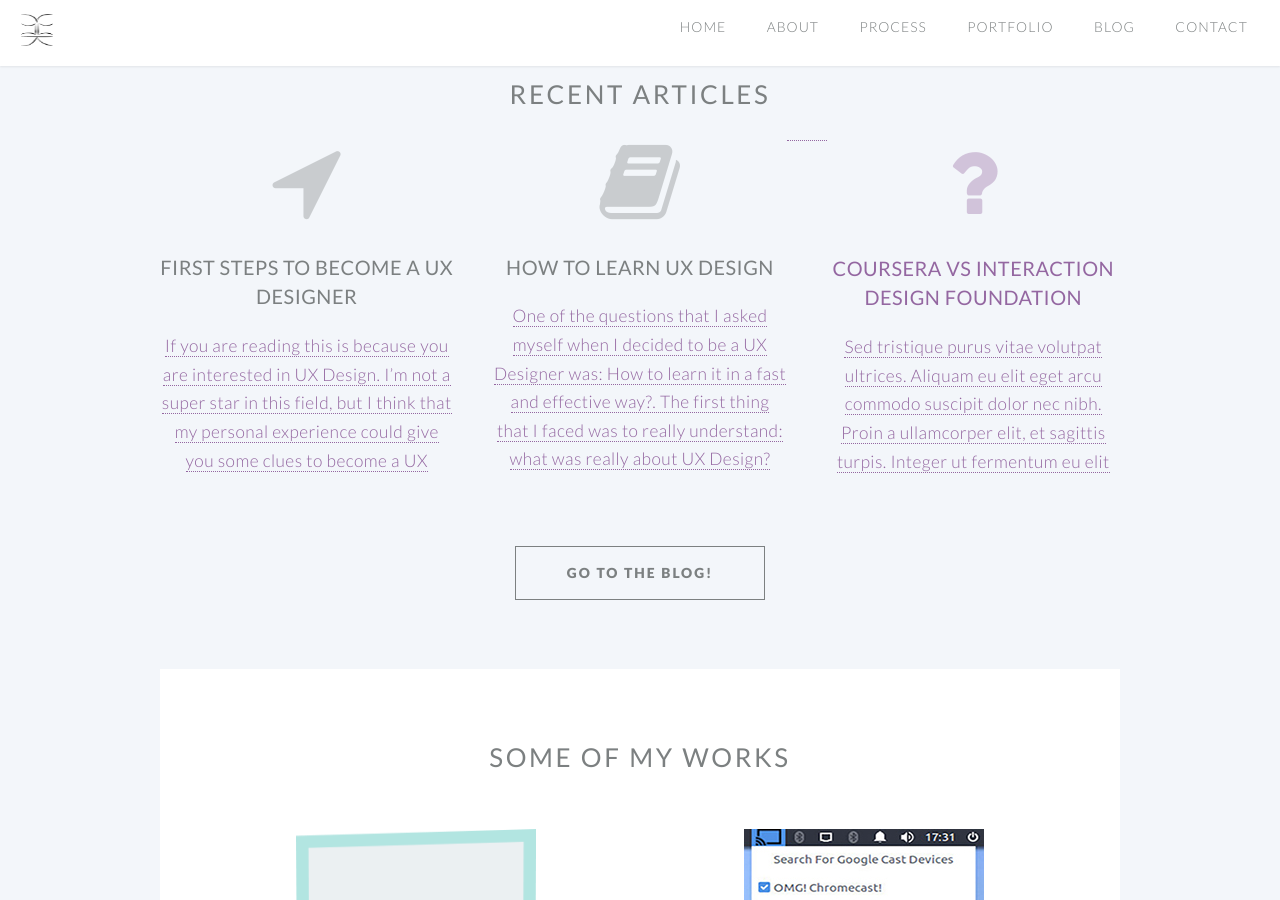
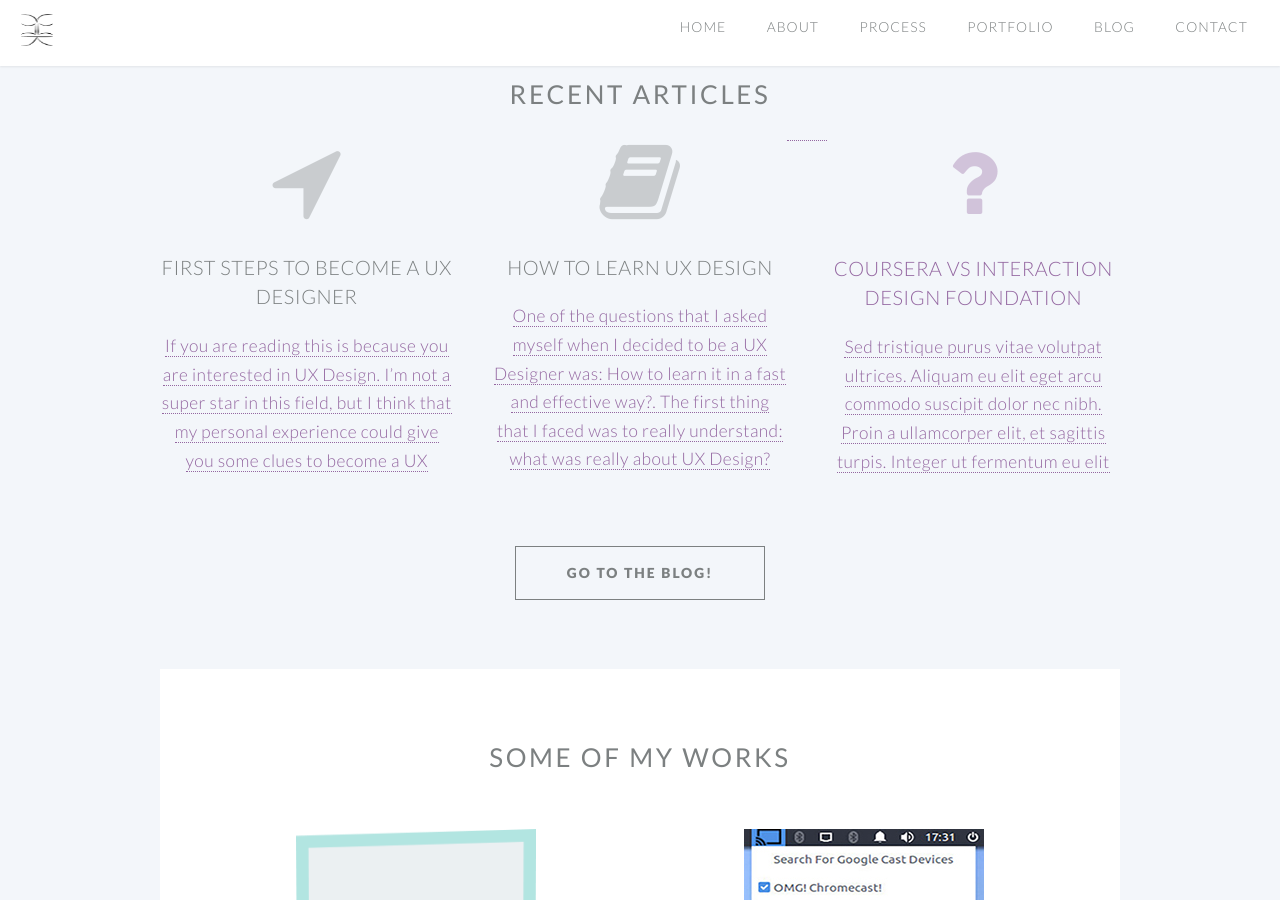
Before and after one commit to claucvk/claucvk.github.io, a Jekyll site: the page built from index.html, in a window 1280 px wide and 900 px high, scrolled down 1560 px. Built offline with Jekyll 4.4.1, drawn with Linux system fonts in a browser that asks for light colours.

Commit message:
cambios info articles  en home page

```diff
--- a/index.html
+++ b/index.html
@@ -62,7 +62,7 @@ layout: landing-page
 								<section>
 									<span class="icon featured fa-location-arrow"></span>
 									<header>
-										<h3><b>First steps to become a UX Designer</b></h3>
+										<h3>First steps to become a UX Designer</h3>
 									</header>
 									<p><a href="/blog/ux/2015/08/20/firts-steps-become-a-uxd.html">If you are reading this is because you are interested in UX Design. I’m not a super star in this field, but I think that my personal experience could give you some clues to become a UX</a></p>
 								</section>
@@ -72,7 +72,7 @@ layout: landing-page
 								<section>
 									<span class="icon featured fa-book"></span>
 									<header>
-										<h3><b>How to learn UX Design</b></h3>
+										<h3>How to learn UX Design</h3>
 									</header>
 									<p><a href="/blog/ux/2016/07/24/how-to-learn-ux-design.html">One of the questions that I asked myself when I decided to be a UX Designer was: How to learn it in a fast and effective way?. The first thing that I faced was to really understand: what was really about UX Design?<a></p>
 								</section>
@@ -83,7 +83,7 @@ layout: landing-page
 								<section>
 									<span class="icon featured fa-question"></span>
 									<header>
-									<h3><b>Coursera vs Interaction Design Foundation</b></h3>
+									<h3>Coursera vs Interaction Design Foundation</h3>
 									</header>
 								<p><a href="/#">Sed tristique purus vitae volutpat ultrices. Aliquam eu elit eget arcu commodo suscipit dolor nec nibh. Proin a ullamcorper elit, et sagittis turpis. Integer ut fermentum eu elit</a></p>
 								</section>
```
